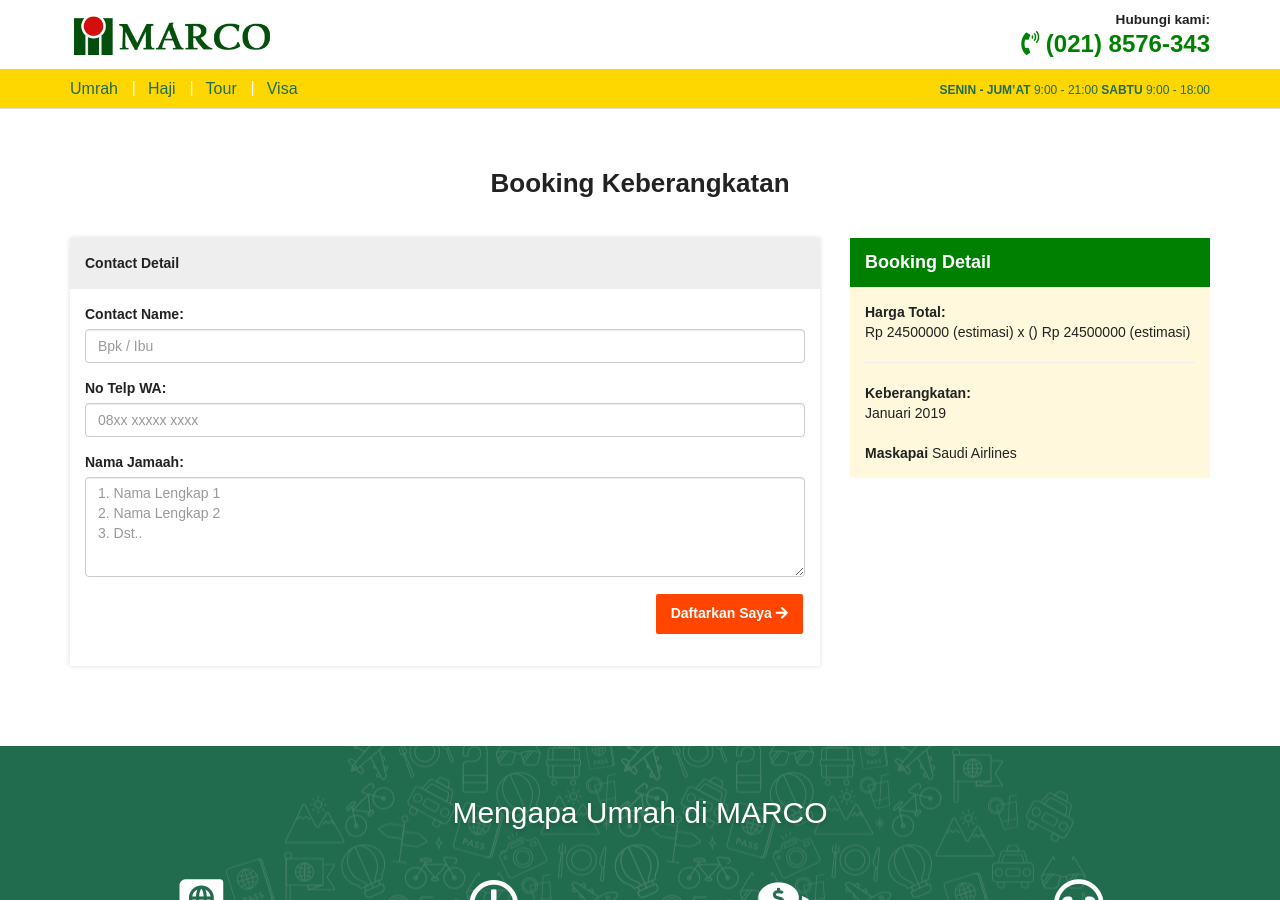
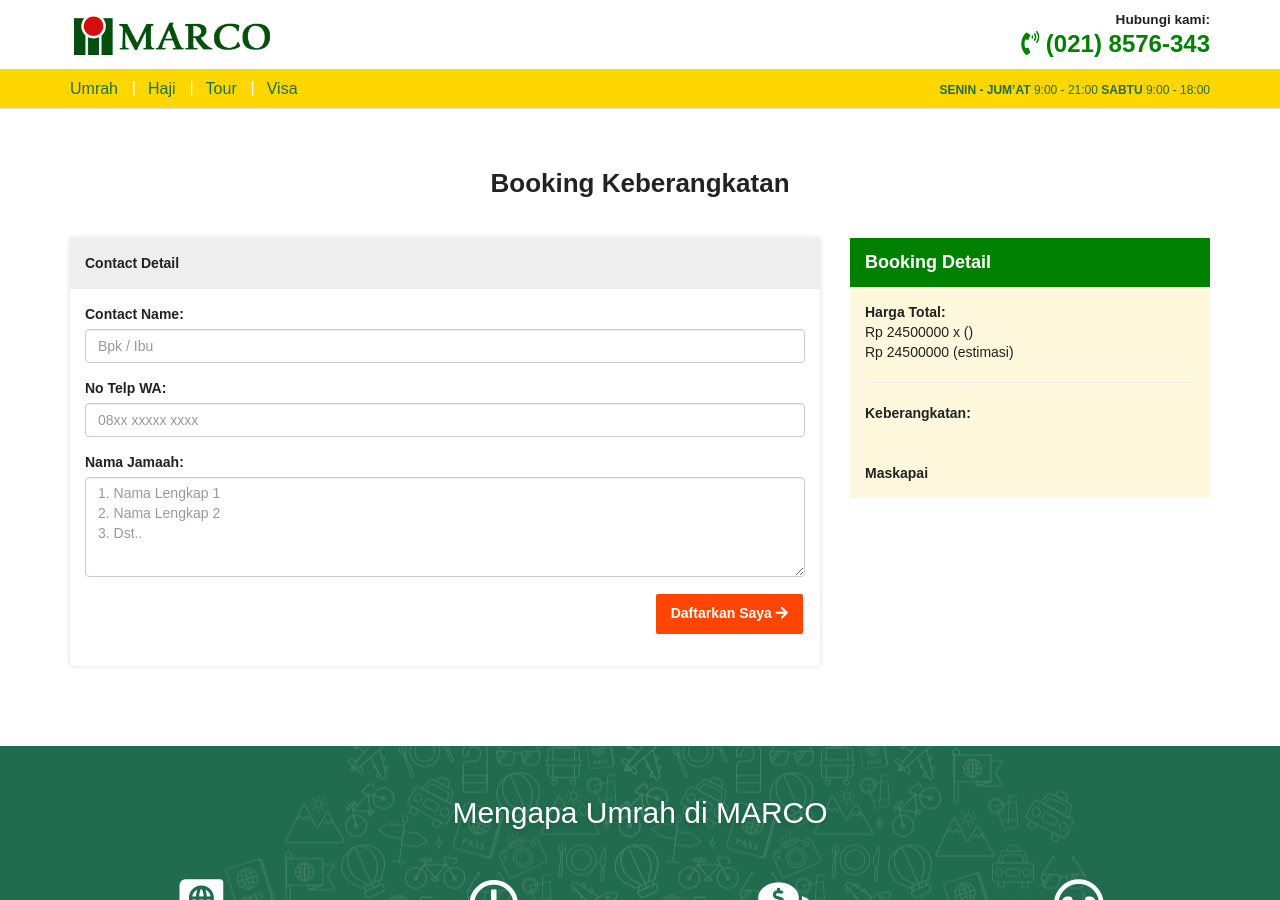
Before and after one commit to kemtol/marco, a Jekyll site: the page built from pages/booking.html, in a window 1280 px wide and 900 px high. Built offline with Jekyll 4.4.1, drawn with Linux system fonts in a browser that asks for light colours; nearby versions of some CDN libraries; a script that is not in the unit is left out.

Commit message:
Update booking.html

```diff
--- a/pages/booking.html
+++ b/pages/booking.html
@@ -58,13 +58,13 @@ layout: default
       <div class="b1 c1">
         <h2>Booking Detail</h2>
         <strong>Harga Total:</strong><br/>
-        <span id="harga">Rp 24500000 (estimasi)</span> x (<span id="jamaah"></span>)
+        <span id="harga">Rp 24500000</span> x (<span id="jamaah"></span>)<br/>
         <span id="total">Rp 24500000 (estimasi)</span>
         <hr style="margin-bottom:20px">
         <strong>Keberangkatan:</strong><br/>
-        <span id="keberangkatan">Januari 2019</span><br/><br/>
+        <span id="keberangkatan"></span><br/><br/>
         <strong>Maskapai</strong>
-        <span id="maskapai">Saudi Airlines</span>
+        <span id="maskapai"></span>
       </div>
     </div>
 
```
Also changed, not shown: other parts of pages/booking.html (+6 -3 lines).
